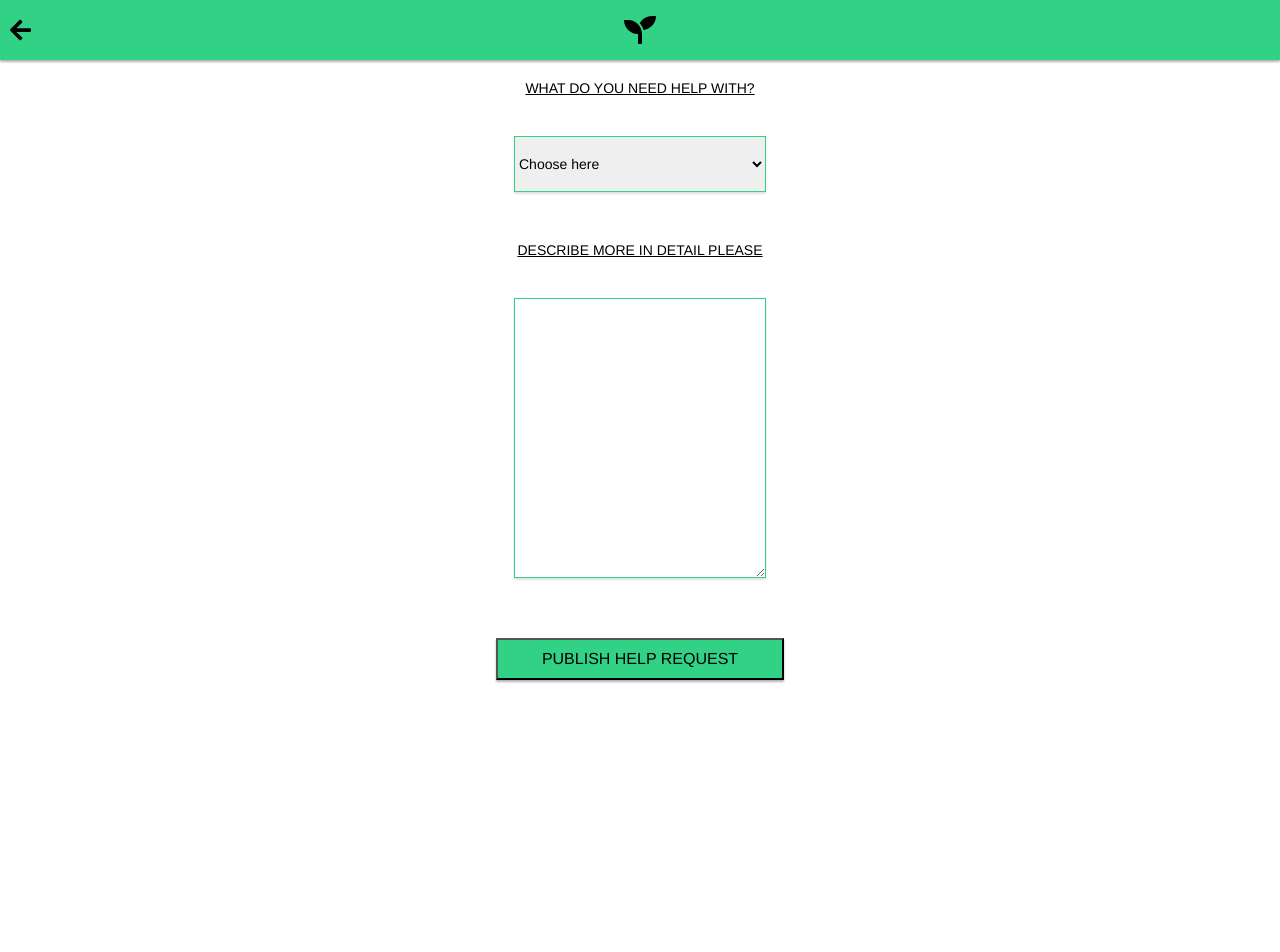
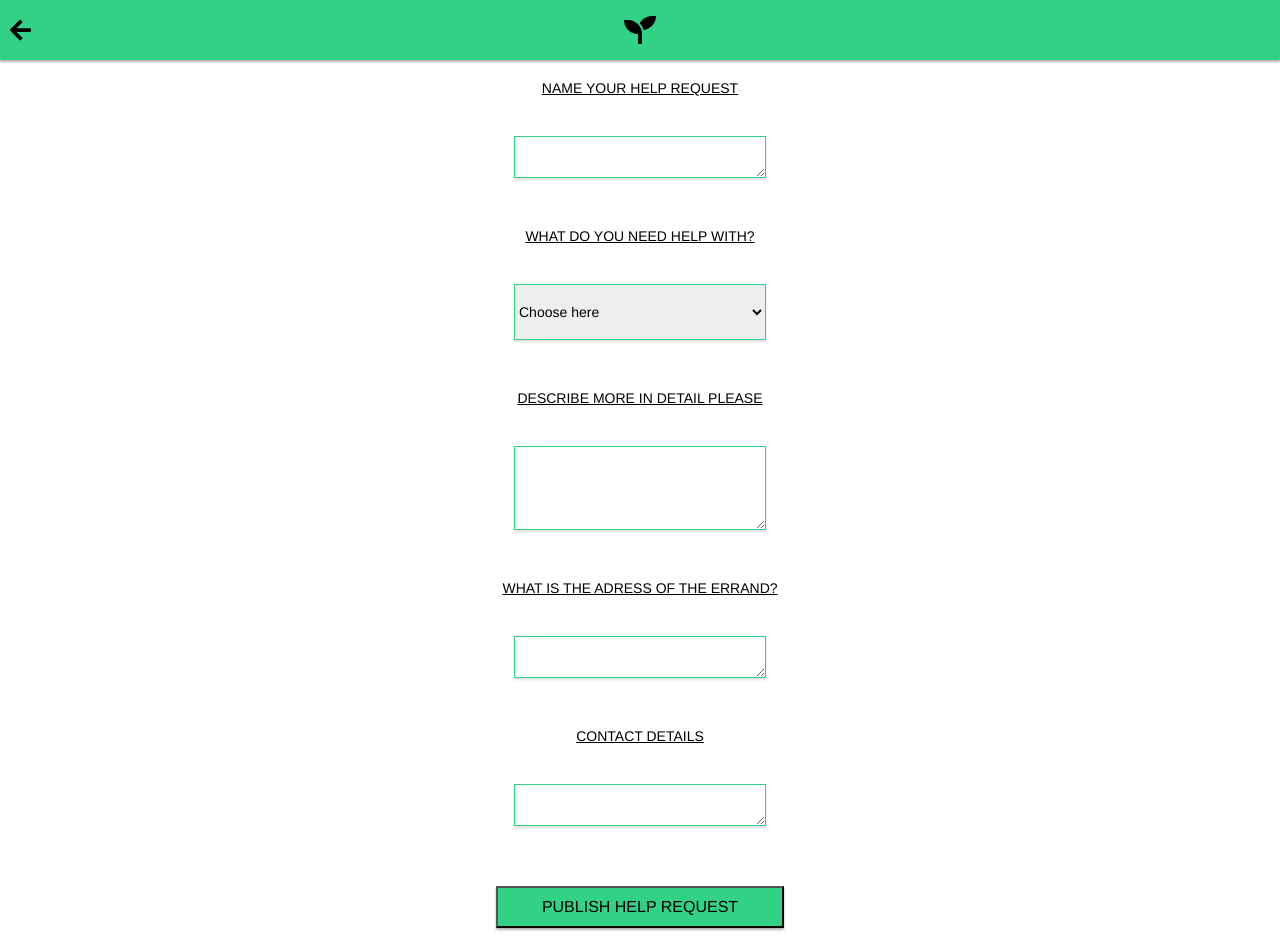
Before and after one commit to Vlad-Ber/Local_Heroes, a React (Create React App) app: page /help-request in a window 1280 px wide. Shown: the top 952 px of the page. Before the commit the page ends 800 px from the top, so only its background shows below. Built offline with nearby package versions, Linux system fonts and the light colour scheme.

Commit message:
help request connected to db

```diff
--- a/src/components/TextButton.js
+++ b/src/components/TextButton.js
@@ -3,7 +3,11 @@ import React from 'react'
 import styled from 'styled-components'
 
 const TextButton = (props) => {
-    return <Button marginTop={props.marginTop} marginBottom={props.marginBottom} width={props.width} height={props.height}>{props.description}</Button>
+    return (
+        <Button {...props}>
+            {props.description}
+        </Button>
+    );
 }
 
 const Button = styled.button`
--- a/src/pages/HelpRequest.js
+++ b/src/pages/HelpRequest.js
@@ -16,16 +16,34 @@ class HelpRequest extends Component {
         super(props);
 
         this.state = {
+            title: "",
+            description: "",
+            requester: "123456789", // should fetch from app state
             type: "DEFAULT",
-            description: "",
+            adress: "",
+            contact: "",
+            areaID: "75232", // should fetch from app state
+            success: null
         }
 
+        this.handleTitleChange = this.handleTitleChange.bind(this);
         this.handleTypeChange = this.handleTypeChange.bind(this);
         this.handleDescriptionChange = this.handleDescriptionChange.bind(this);
+        this.handleAdressChange = this.handleAdressChange.bind(this);
+        this.handleContactChange = this.handleContactChange.bind(this);
+
         this.handlePublish = this.handlePublish.bind(this);
 
     }
 
+
+    /*   EVENT HANDLERS   */
+
+
+    handleTitleChange = (e) => {
+        console.log("handleTitleChange")
+        this.setState({ title: e.target.value })
+    }
 
     handleTypeChange = (e) => {
         console.log("handleTypeChange: " + e.target.value)
@@ -37,9 +55,19 @@ class HelpRequest extends Component {
         this.setState({ description: e.target.value })
     }
 
-    // server side signature:  async function insertErrand(title, description, requester, type, adress, contact, areaID)
+    handleAdressChange = (e) => {
+        console.log("handleAdressChange")
+        this.setState({ adress: e.target.value })
+    }
+
+    handleContactChange = (e) => {
+        console.log("handleContactChange")
+        this.setState({ contact: e.target.value })
+    }
+
+    // server side signature:  async function insertErrand(errandData)
     handlePublish = () => {
-        console.log("handlePublish")
+        console.log("handlePublish");
         axios.post("/insertErrand", {
             title: this.state.title,
             description: this.state.description,
@@ -49,10 +77,22 @@ class HelpRequest extends Component {
             contact: this.state.adress,
             areaID: this.state.areaID
         }).then((response) => {
-            console.log("Data submitted successfully!")
+            console.log("Data submitted successfully!", response)
+            this.setState({ success: true });
         }).catch((error) => {
             console.log("Gott error while posting data", error);
+            this.setState({ success: false });
         });
+    }
+
+    renderResponse = () => {
+        if(this.state.success === true){
+            return <div>Success!</div>
+        } else if (this.state.success === false){
+            return <div>False!</div>
+        } else {
+            return null;
+        }
     }
 
     render(){
@@ -75,6 +115,16 @@ class HelpRequest extends Component {
                     leftButtonLink="/home"
                 />
 
+                <SectionTitle fontSize="14px" text="Name your help request"/>
+                <InputWrapper>
+                    <TextInput
+                        type="text"
+                        height="3em"
+                        onChange={this.handleTitleChange}
+                        value={this.state.title}
+                    />
+                </InputWrapper>
+
                 <SectionTitle fontSize="14px" text="What do you need help with?"/>
                 <InputWrapper>
                     <DropDownInput
@@ -87,13 +137,35 @@ class HelpRequest extends Component {
                 <SectionTitle fontSize="14px" text="Describe more in detail please"/>
                 <InputWrapper>
                     <TextInput
-                        height="20em"
+                        type="text"
+                        height="6em"
                         onChange={this.handleDescriptionChange}
                         value={this.state.description}
                     />
                 </InputWrapper>
 
+                <SectionTitle fontSize="14px" text="What is the adress of the errand?"/>
+                <InputWrapper>
+                    <TextInput
+                        type="text"
+                        height="3em"
+                        onChange={this.handleAdressChange}
+                        value={this.state.adress}
+                    />
+                </InputWrapper>
+
+                <SectionTitle fontSize="14px" text="Contact details"/>
+                <InputWrapper>
+                    <TextInput
+                        type="text"
+                        height="3em"
+                        onChange={this.handleContactChange}
+                        value={this.state.contact}
+                    />
+                </InputWrapper>
+
                 <TextButton onClick={this.handlePublish} description="PUBLISH HELP REQUEST"/>
+                {this.renderResponse()}
 
             </div>
         );
--- a/src/pages/Home.js
+++ b/src/pages/Home.js
@@ -15,7 +15,8 @@ class Home extends Component {
         super(props);
 
         this.state = {
-            areaId: 75232,
+            userID: 123456789,
+            areaID: 75232,
             activeUsers: 0,
             activeErrands: 0,
         }
@@ -24,10 +25,10 @@ class Home extends Component {
     componentDidMount(){
 
         let updatedActiveUsers = data["users"].filter(user =>
-            user.areaId === this.state.areaId).length;
+            user.areaID === this.state.areaID).length;
 
         let updatedActiveErrands = data["errands"].filter(errand =>
-            errand.areaId === this.state.areaId && errand.status !== "done").length;
+            errand.areaID === this.state.areaID && errand.status !== "done").length;
 
         this.setState({ activeErrands: updatedActiveErrands, activeUsers: updatedActiveUsers })
     }
@@ -40,7 +41,7 @@ class Home extends Component {
                     rightButtonLink="/profile-page"
                 />
                 <StatusView
-                    areaId={this.state.areaId}
+                    areaID={this.state.areaID}
                     activeUsers={this.state.activeUsers}
                     activeErrands={this.state.activeErrands}
                 />
```
Also changed, not shown: server.js (+15 -9 lines).
